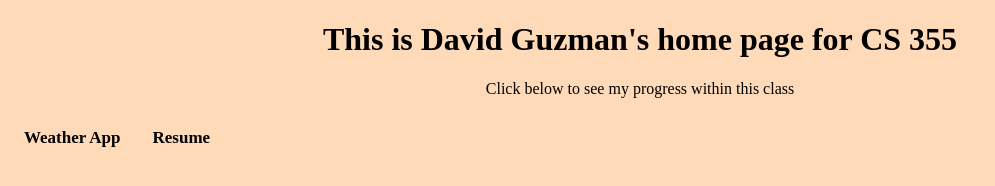
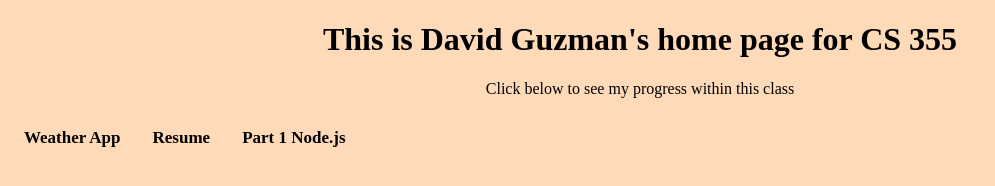
Before and after one commit to DavidGuzman1999/DavidGuzman1999.github.io, a plain HTML site: page index.html in a window 1280 px wide. Shown: the whole page, without its empty margins (0-995 px from the left). Drawn offline with Linux system fonts and the light colour scheme.

Commit message:
adding free code camp link

```diff
--- a/index.html
+++ b/index.html
@@ -14,6 +14,7 @@
 <div class="topnav" id="myTopnav">
   <a href="weather.html"> Weather App</a>
   <a href="resume.html">Resume</a>
+  <a href="https://boilerplate-npm-1.davidguzman7.repl.co/"> Part 1 Node.js </a>
 </div>
 
 </body>
```
